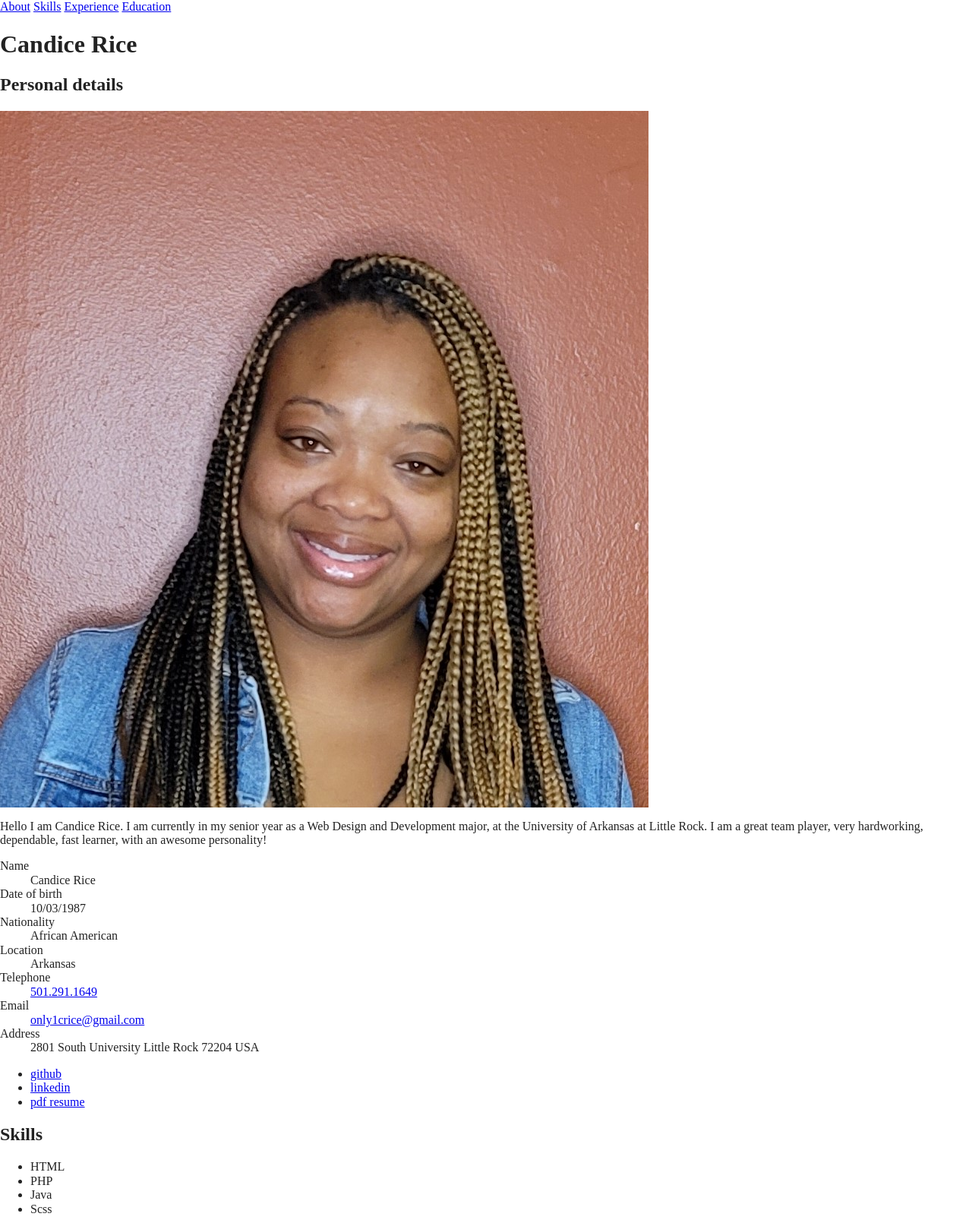
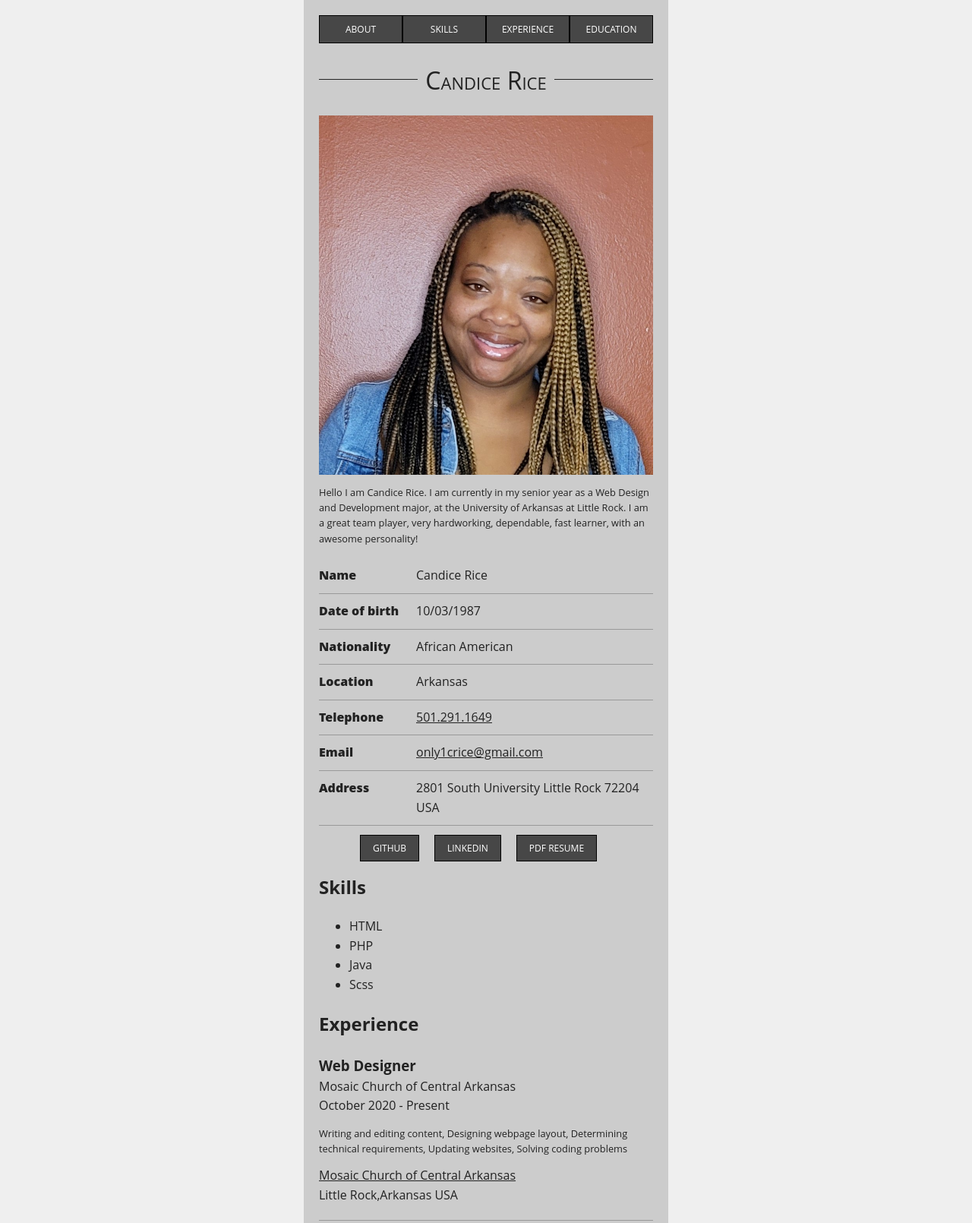
Before and after one commit to cmrice1987/ifsc-3342, a website built with Parcel: page resume/index.html in a window 1280 px wide. Shown: the top 1610 px of the page at 76% size. Built offline with nearby package versions, Linux system fonts and the light colour scheme.

Commit message:
Added homepage file to repo

```diff
--- a/resume/css/style.css
+++ b/resume/css/style.css
@@ -96,12 +96,187 @@ html {
   box-sizing: inherit;
 }
 
-img {
+/* ------ Typography -------*/
+body {
+  font-family: "Open Sans", sans-serif;
+}
+
+/*------- Fluid Images ------*/
+img{
   max-width:100%;
   height:auto;
 }
 
 
+/* ------ Design Time Styles -------*/
+.container {
+  max-width:480px;
+  margin:0 auto;
+}
+
+/* ------ Helper Classes -------*/
+.visuallyhidden {
+  border: 0;
+  clip: rect(0 0 0 0);
+  height: 1px;
+  margin: -1px;
+  overflow: hidden;
+  padding: 0;
+  position: absolute;
+  width: 1px;
+  white-space: nowrap; /* 1 */
+}
+
+/* ------ Global Styles -------*/
+
+body{
+  background:#efefef;
+  color:#222222;
+  line-height:1.6;
+}
+
+a:link, a:visited{
+  color:#222;
+}
+
+.container{
+  margin:0 auto;
+  background:rgba(0,0,0,.15);
+}
+
+nav.primary{
+  display:grid;
+  grid-template-columns: 1fr 1fr 1fr 1fr;
+  /* --- Using Repeat Keyword ---*/
+  grid-template-columns: repeat(4,1fr);
+  padding:20px 20px 0px 20px;
+}
+
+nav a:link, nav a:visited{
+  border:1px solid #000;
+  padding:8px 16px;
+  text-align:center;
+  text-decoration:none;
+  color:#222222;
+  text-transform:uppercase;
+  font-size:.75em;
+  background:rgba(0,0,0,.65);
+  transition: background-color .5s ease;
+  color:#fff;
+}
+
+nav a:hover{
+   background:rgba(0,0,0,.95);
+}
+
+main{
+  padding: 1px 20px;
+}
+
+main h1 {
+  display: flex;
+  flex-direction: row;
+  justify-content: center;
+  text-align: center;
+  font-weight:400;
+  font-variant:small-caps;
+}
+main h1:before, main h1:after {
+  background-color: #222;
+  content: '\a0';
+  flex-grow: 1;
+  height: 1px;
+  position: relative;
+  top: 0.77em;
+}
+main h1:before {
+  margin-right:10px;
+}
+main h1:after {
+  margin-left:10px;
+}
+
+p[itemprop="description"] {
+  font-size:.8em;
+}
+
+dl{
+  display:grid;
+  grid-template-rows:auto;
+  grid-template-columns: 8em 1fr;
+  /* Shorthand */
+  grid-template: auto / 8em 1fr;
+}
+
+dt{
+  font-weight:800;
+  padding: 10px 0;
+  border-bottom:1px solid #999;
+  grid-column:1;
+}
+
+dd{
+  margin:0;
+  padding:10px 0;
+  border-bottom:1px solid #999;
+  grid-column:2;
+}
+
+.related-links{
+  display:flex;
+  justify-content:center;
+  list-style:none;
+  padding:0;
+}
+
+.related-links a{
+  border:1px solid #000;
+  padding:8px 16px;
+  text-align:center;
+  text-decoration:none;
+  color:#222222;
+  text-transform:uppercase;
+  font-size:.75em;
+  background:rgba(0,0,0,.65);
+  transition: background-color 0.5s ease;
+  color:#fff;
+}
+
+.related-links .svg-inline--fa{
+  font-size:1.8em;
+  padding-top:7px;
+}
+
+.related-links a:hover{
+  background:rgba(0,0,0,.95);
+}
+
+.related-links li{
+  margin-right:20px;
+}
+
+.job, .certificate{
+  border-bottom:1px solid #999;
+  padding-bottom:20px;
+}
+
+.job *[itemprop="jobTitle"],
+.job *[itemprop="name"],
+.job *[itemprop="url"],
+.job *[itemprop="addressLocality"],
+.certificate *[itemprop="name"]
+{
+  display:block;
+}
+
+.job h3{
+  margin:20px 0 0 0;
+}
+
+footer{
+text-align:center;
+padding:20px 0;
+}
 
 
 
--- a/resume/index.html
+++ b/resume/index.html
@@ -24,7 +24,9 @@
 
 <body>
 
-   <header>
+<script src="https://use.fontawesome.com/releases/v5.0.7/js/all.js"></script>
+
+   <header class="container">
     <!-- Main navigation -->
     <nav class="primary">
       <a href="#about">About</a>
@@ -34,10 +36,10 @@
     </nav>
   </header>
   <!-- Main -->
-  <main itemscope itemtype="http://schema.org/Person">
+  <main itemscope itemtype="http://schema.org/Person" class="container">
     <h1>Candice Rice</h1>
     <section id="about">
-      <h2>Personal details</h2>
+      <h2 class="visuallyhidden">Personal details</h2>
       <img itemprop="image" src="img/cr_pic.jpg" alt="Candice Rice">
       <p itemprop="description">Hello I am Candice Rice. I am currently in my senior year as a Web Design and Development major, at the University of Arkansas at Little Rock. I am a great team player, very hardworking, dependable, fast learner, with an awesome personality!</p>
       <dl>
@@ -142,7 +144,7 @@ public.</p>
     </section>
   </main>
   <!-- Footer -->
-  <footer>
+  <footer class="container">
     <div id="copyright">
       &copy; company. All rights reserved.
     </div>
--- a/resume/js/app.js
+++ b/resume/js/app.js
@@ -0,0 +1,36 @@
+// Select all links with hashes
+$('a[href*="#"]')
+  // Remove links that don't actually link to anything
+  .not('[href="#"]')
+  .not('[href="#0"]')
+  .click(function(event) {
+    // On-page links
+    if (
+      location.pathname.replace(/^\//, '') == this.pathname.replace(/^\//, '')
+      &&
+      location.hostname == this.hostname
+    ) {
+      // Figure out element to scroll to
+      var target = $(this.hash);
+      target = target.length ? target : $('[name=' + this.hash.slice(1) + ']');
+      // Does a scroll target exist?
+      if (target.length) {
+        // Only prevent default if animation is actually gonna happen
+        event.preventDefault();
+        $('html, body').animate({
+          scrollTop: target.offset().top
+        }, 1000, function() {
+          // Callback after animation
+          // Must change focus!
+          var $target = $(target);
+          $target.focus();
+          if ($target.is(":focus")) { // Checking if the target was focused
+            return false;
+          } else {
+            $target.attr('tabindex','-1'); // Adding tabindex for elements not focusable
+            $target.focus(); // Set focus again
+          };
+        });
+      }
+    }
+  });
```
